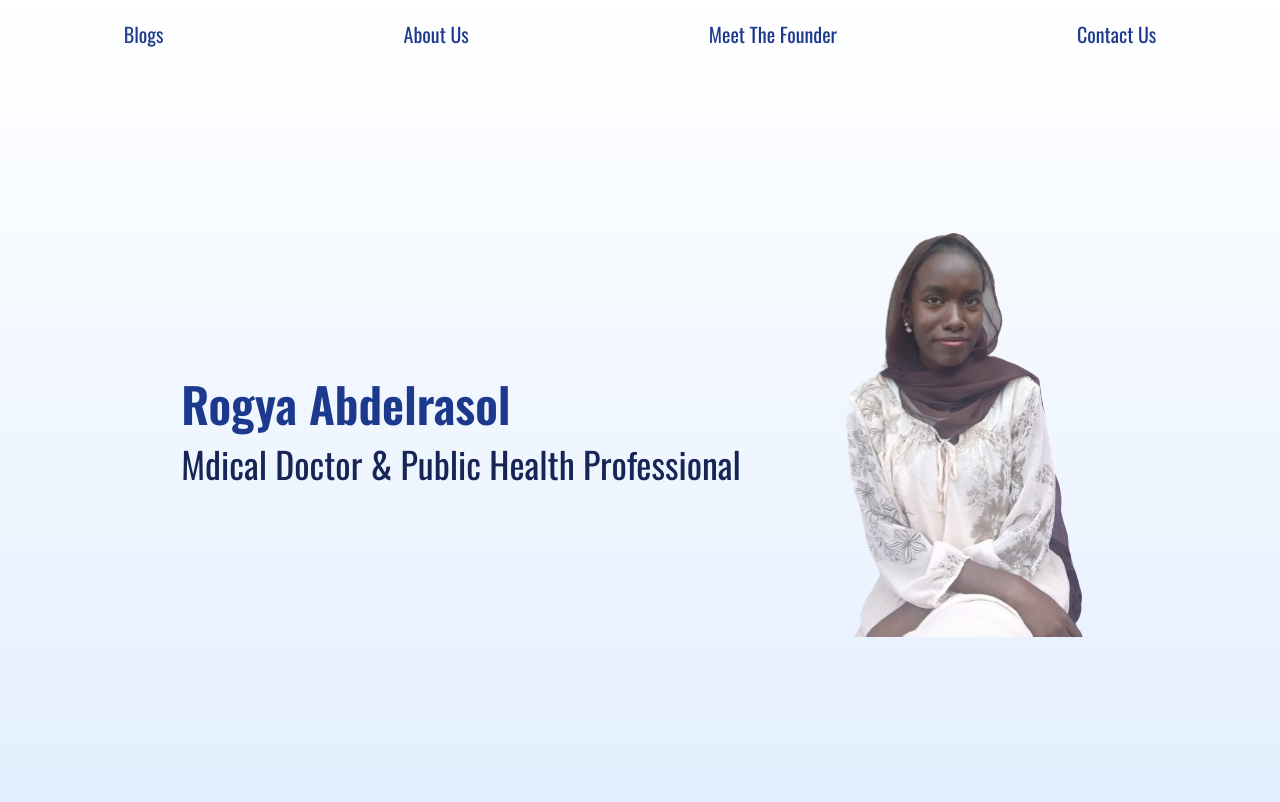
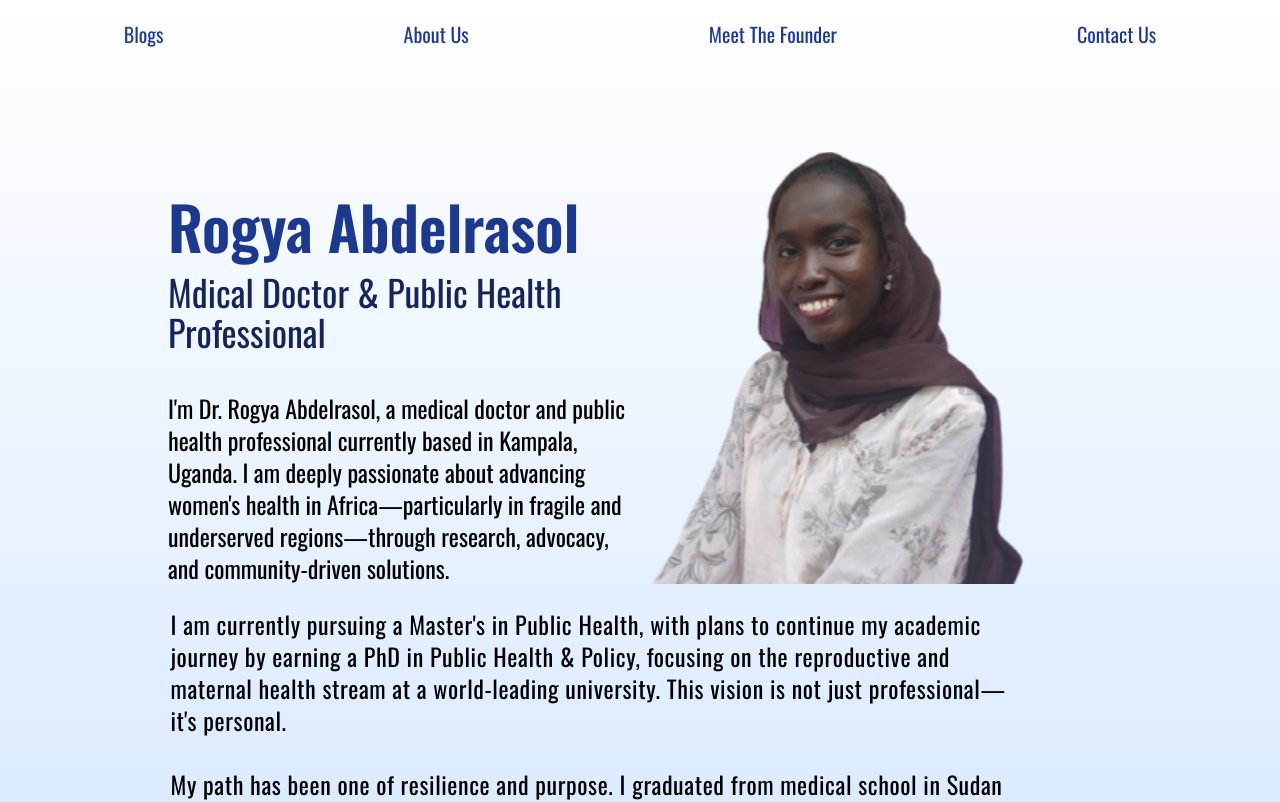
Before and after one commit to A1iHassan/Roqaia-porto, a Next.js app in the folder portfolio/: page /founder in a window 1280 px wide. Shown: the top 802 px of the page. Built offline with nearby package versions, Linux system fonts and the light colour scheme.

Commit message:
edit the layout on the meet the founder page

```diff
--- a/portfolio/src/app/founder/page.tsx
+++ b/portfolio/src/app/founder/page.tsx
@@ -3,32 +3,36 @@ import Image from "next/image";
 
 const Meet = () => {
   return (
-    <div className="w-screen bg-gradient-to-b from-white via-blue-100 to-white">
-      <header
-        className="flex justify-center items-center pt-16
-      sm:gap-24 sm:h-svh sm:w-full"
-      >
-        <span>
-          <h1 className="sm:text-5xl text-xl font-semibold text-blue-900 mb-4">
+    <div className="w-screen bg-gradient-to-b from-white via-blue-100 to-white grid grid-cols-2 grid-rows-[auto_auto_auto_1fr] gap-2 h-full p-3">
+      <span className="col-start-1 row-start-1 sm:row-span-2 row-span-1 mt-40 place-self-end mb-5 sm:w-3/4">
+        <h1 className="sm:text-6xl text-xl font-semibold text-blue-900 mb-4">
           Rogya Abdelrasol
         </h1>
-          <h2 className="sm:text-4xl sm:w-auto w-35 text-blue-950">
+        <h2 className="sm:text-4xl text-blue-950 text-start">
           Mdical Doctor & Public Health Professional
         </h2>
       </span>
       <Image
-          src="/Rogya1.png"
+        src="/Rogya3.png"
         alt="rogya"
         width={300}
         height={300}
-          className="sm:w-auto sm:h-auto w-35 h-55"
+        className="sm:w-[24rem] sm:h-[27rem] w-35 h-43 col-start-2 row-start-1 sm:row-span-3 row-span-2 mt-35 place-items-end"
       />
-      </header>
-      <main className="m-4 flex flex-col items-center gap-8 mb-40">
+      <p className="col-start-1 row-start-3 col-span-1 place-self-end sm:w-3/4 sm:text-2xl sm:block hidden">
+        {content.founder[0]}
+      </p>
+      <p className="col-start-1 row-start-2 col-span-1 place-self-end sm:w-3/4 sm:text-2xl sm:hidden">
+        {content.founder[0].split("currently")[0]}
+      </p>
+      <p className="col-start-1 row-start-3 col-span-2 block place-self-end sm:w-3/4 sm:text-2xl sm:hidden">
+        {content.founder[0].split("professional")[1]}
+      </p>
+      <main className="m-4 flex flex-col items-center gap-8 mb-40 col-span-2 row-start-4 sm:mr-25">
         {content.founder.map((element, index) => (
           <p
             key={index}
-            className="flex text-center sm:w-1/2 w-3/4 sm:text-2xl tracking-wide"
+            className={`flex sm:w-3/4 w-full sm:text-2xl tracking-wide ${index === 0 ? "hidden" : ""}`}
           >
             {element}
           </p>
```
Also changed, not shown: portfolio/public/Rogya3.png (added). Lines whose indentation alone changed are shown as unchanged.
